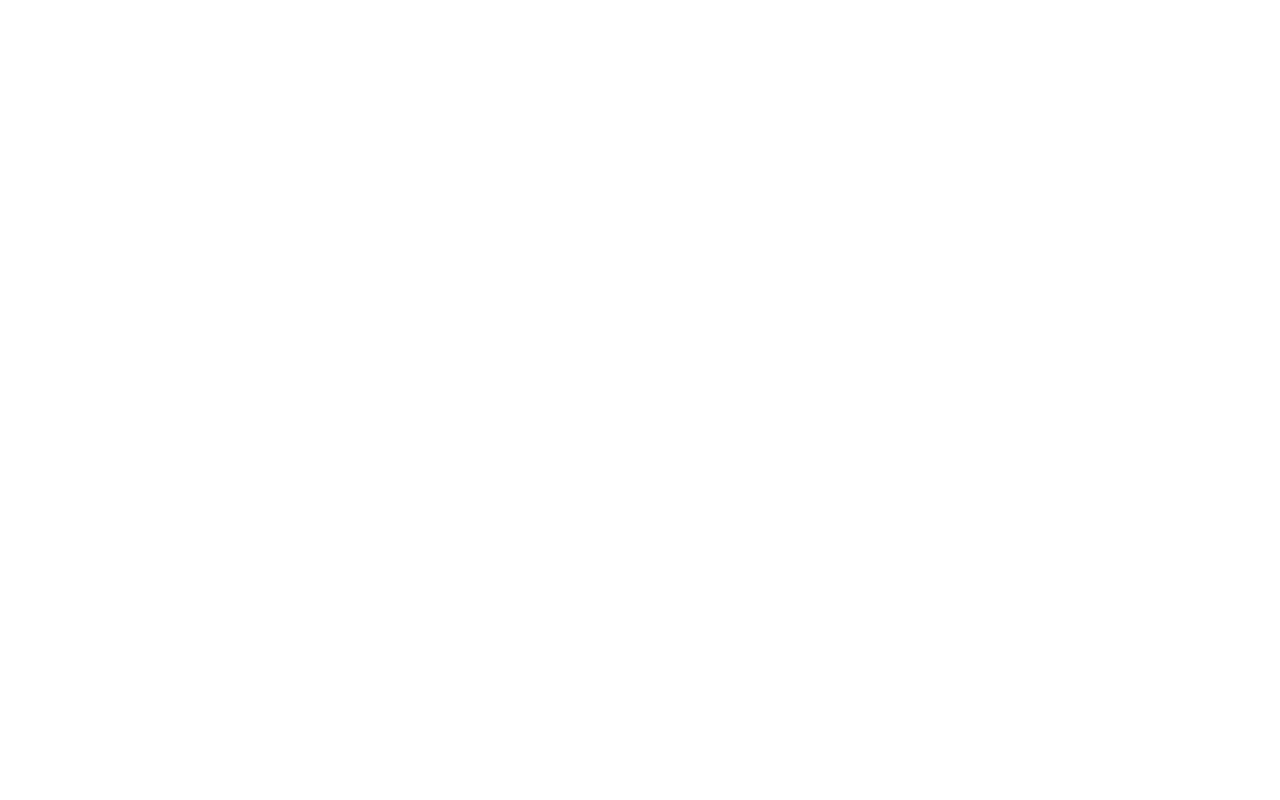
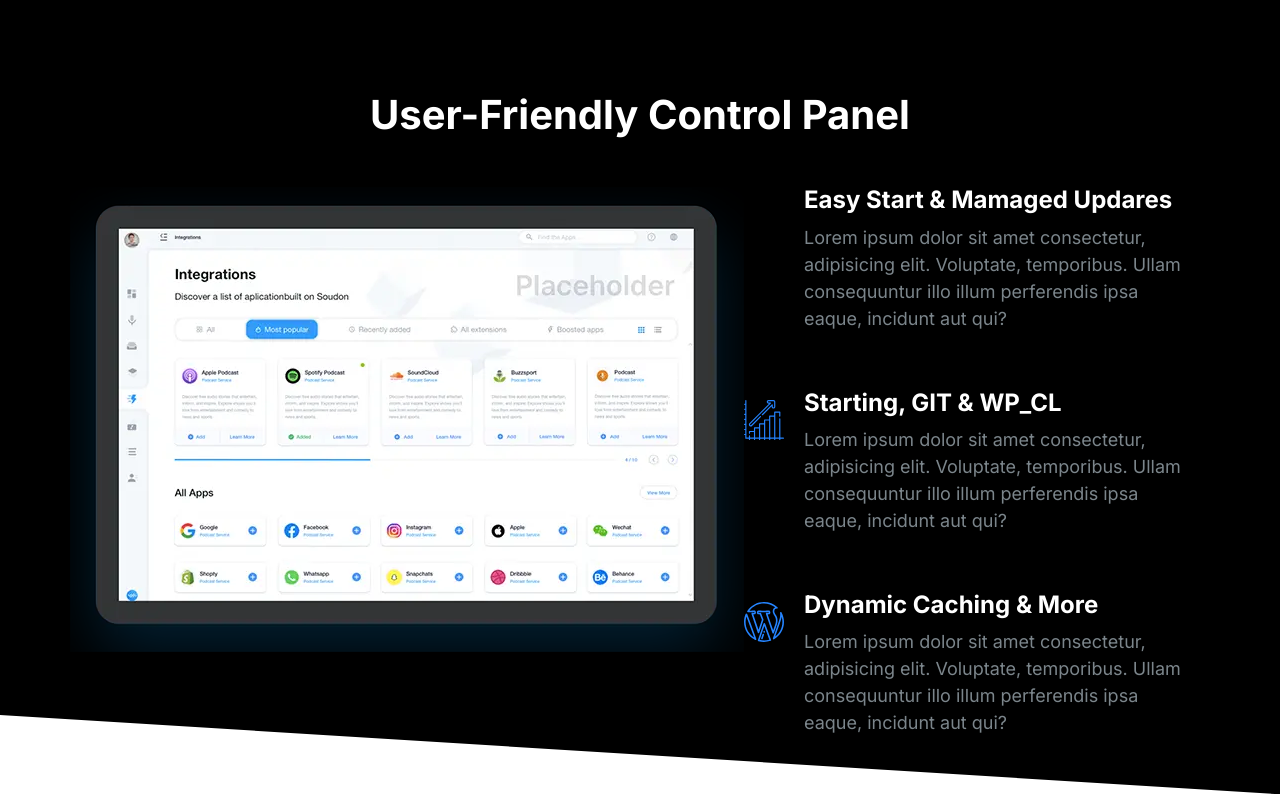
Before and after one commit to phateme-1105/web-host, a plain HTML site: page index.html in a window 1280 px wide. Drawn offline with Linux system fonts and the light colour scheme.

Commit message:
build showcase.

```diff
--- a/css/styles.css
+++ b/css/styles.css
@@ -503,11 +503,13 @@ transition: transform .3s;
     background: #000;
     color: #7b858b;
 }
-.block--dark .block__heading{
+.block--dark h1,
+.block--dark h2,
+.block--dark h3{
     color: #fff;
 }
 .block--skewed-right{
-    clip-path: polygon(0% 0%, 100% 0%, 100% 100%, 0% 80%);
+    clip-path: polygon(0% 0%, 100% 0%, 100% 100%, 0% 90%);
     padding-bottom: calc(var(--padding-vertical)+4rem) ;
 }
 .block--skewed-left{
@@ -637,3 +639,26 @@ transition: transform .3s;
         order: 2;
     }
 }
+/* showcase */
+.showcase .block__header{
+    margin-bottom: 5rem;
+}
+.showcase .media{
+    margin-bottom: 4rem ;
+}
+.showcase__image>img{
+    width: 100%;
+}
+@media screen and (min-width:768px) {
+    .showcase__grid{
+        grid-template-columns: repeat(2,1fr);
+    }
+    .showcase__image{
+
+        justify-self: end;
+    }
+    .showcase__image > img{
+        width: auto;
+        max-width: 700px;
+    }
+}
--- a/index.html
+++ b/index.html
@@ -14,6 +14,69 @@
     <link rel="stylesheet" href="css/styles.css" />
   </head>
   <body>
+    <section class="block block--dark block--skewed-right showcase">
+      <div class="block__header">
+        <h2>User-Friendly Control Panel</h2>
+      </div>
+      <div class="container grid grid--1x2 showcase__grid">
+        <picture class="showcase__image">
+          <source
+            type="image/webp"
+            srcset="images/ipad@2x.webp 2x, images/ipad.webp 1x" />
+          <source
+            type="image/png"
+            srcset="images/ipad@2x.png 2x, images/ipad.png 1x" />
+          <img src="/images/ipad@2x.png" alt=""
+        /></picture>
+        <div class="show-case__content">
+          <div class="media">
+            <div class="media__image">
+              <svg class="icon icon--primary">
+                <use xlink:href="/images/sprite.svg#snap"></use>
+              </svg>
+            </div>
+            <div class="media__body">
+              <h3 class="media__title">Easy Start & Mamaged Updares</h3>
+              <p>
+                Lorem ipsum dolor sit amet consectetur, adipisicing elit.
+                Voluptate, temporibus. Ullam consequuntur illo illum perferendis
+                ipsa eaque, incidunt aut qui?
+              </p>
+            </div>
+          </div>
+          <div class="media">
+            <div class="media__image">
+              <svg class="icon icon--primary">
+                <use xlink:href="/images/sprite.svg#growth"></use>
+              </svg>
+            </div>
+            <div class="media__body">
+              <h3 class="media__title">Starting, GIT & WP_CL</h3>
+              <p>
+                Lorem ipsum dolor sit amet consectetur, adipisicing elit.
+                Voluptate, temporibus. Ullam consequuntur illo illum perferendis
+                ipsa eaque, incidunt aut qui?
+              </p>
+            </div>
+          </div>
+          <div class="media">
+            <div class="media__image">
+              <svg class="icon icon--primary">
+                <use xlink:href="/images/sprite.svg#wordpress"></use>
+              </svg>
+            </div>
+            <div class="media__body">
+              <h3 class="media__title">Dynamic Caching & More</h3>
+              <p>
+                Lorem ipsum dolor sit amet consectetur, adipisicing elit.
+                Voluptate, temporibus. Ullam consequuntur illo illum perferendis
+                ipsa eaque, incidunt aut qui?
+              </p>
+            </div>
+          </div>
+        </div>
+      </div>
+    </section>
     <script src="js/main.js"></script>
   </body>
 </html>
```
Also changed, not shown: images/ipad.png (added), images/ipad.webp (added), images/ipad@2x.png (added), images/ipad@2x.webp (added).
